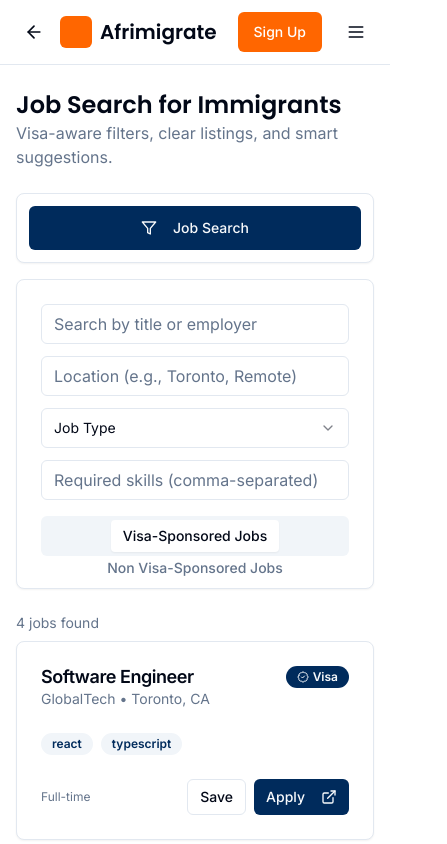
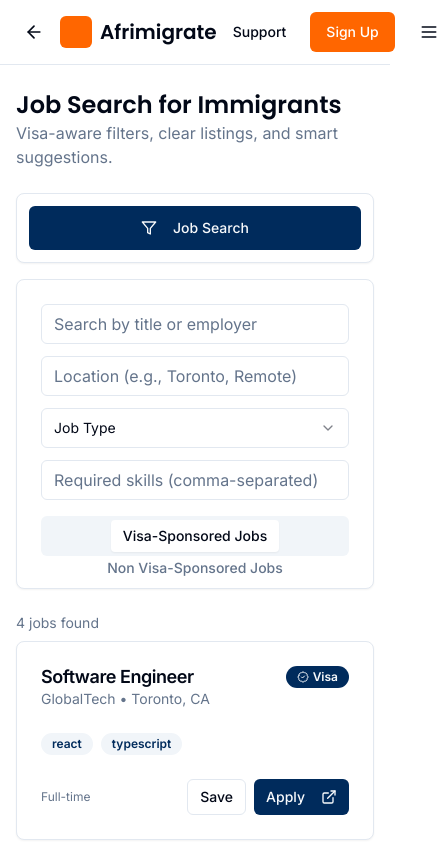
Before and after one commit to trippamw2/afri-migrate-welcome, a React (Vite) app: page /jobs in a window 390 px wide. Shown: the top 844 px of the page, 447 px wide, since content can reach past the window. Built offline with nearby package versions, Linux system fonts and the light colour scheme.

Commit message:
Fix: Support module not visible
The support module is not visible on the page. This commit aims to resolve this issue.

```diff
--- a/src/components/layout/Navbar.tsx
+++ b/src/components/layout/Navbar.tsx
@@ -31,10 +31,14 @@ export default function Navbar() {
         <div className="hidden items-center gap-6 md:flex">
           <NavLink to="/jobs" className="text-sm hover:text-foreground/80">Jobs</NavLink>
           <NavLink to="/visa" className="text-sm hover:text-foreground/80">Visa</NavLink>
+          <NavLink to="/support" className="text-sm hover:text-foreground/80">Support</NavLink>
           <NavLink to="/profile" className="text-sm hover:text-foreground/80">Profile</NavLink>
         </div>
 
         <div className="flex items-center gap-2">
+          <Button asChild variant="ghost" className="md:hidden">
+            <Link to="/support">Support</Link>
+          </Button>
           <Button asChild variant="ghost" className="hidden sm:inline-flex">
             <Link to="/login">Log In</Link>
           </Button>
```
